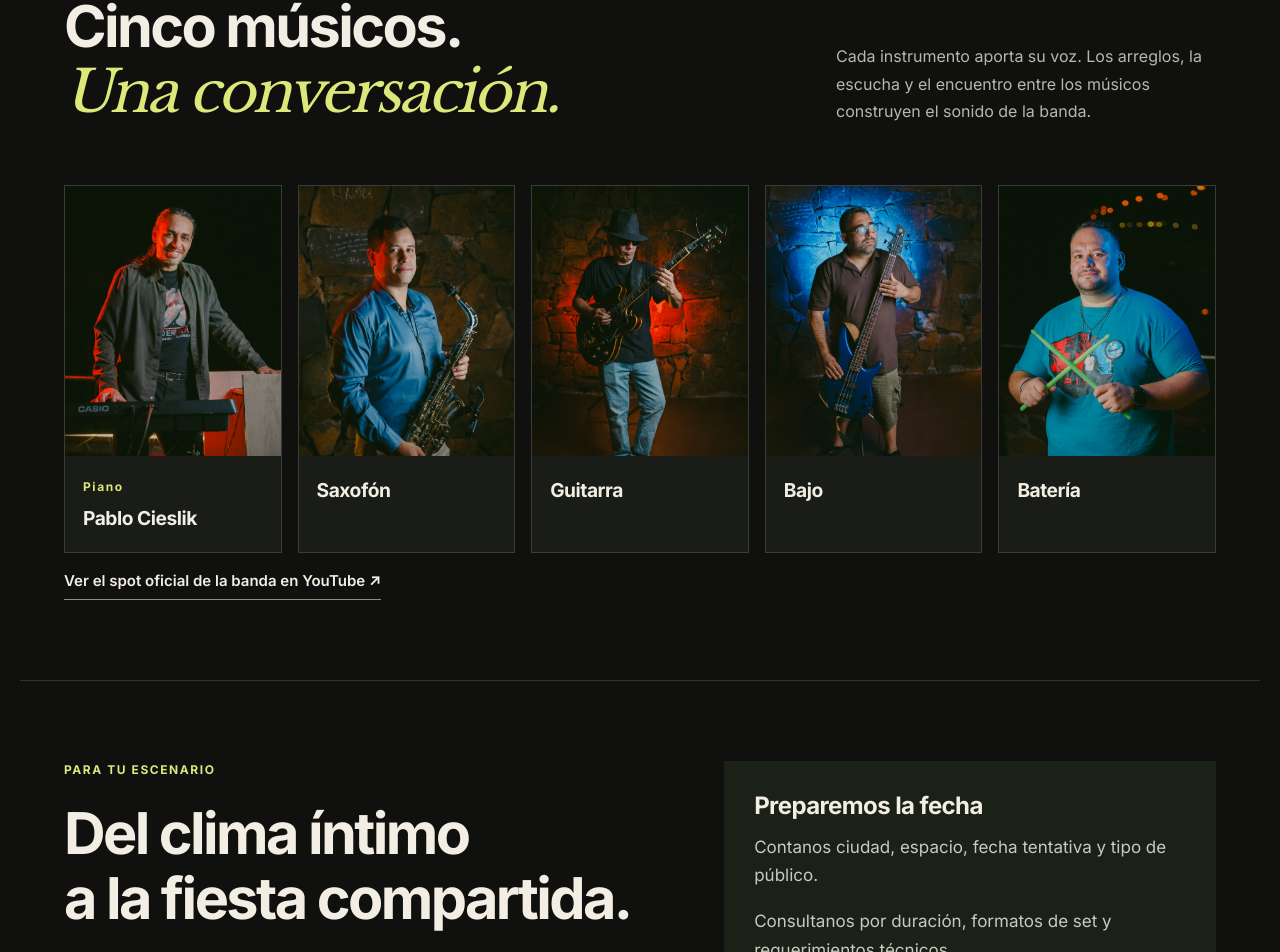
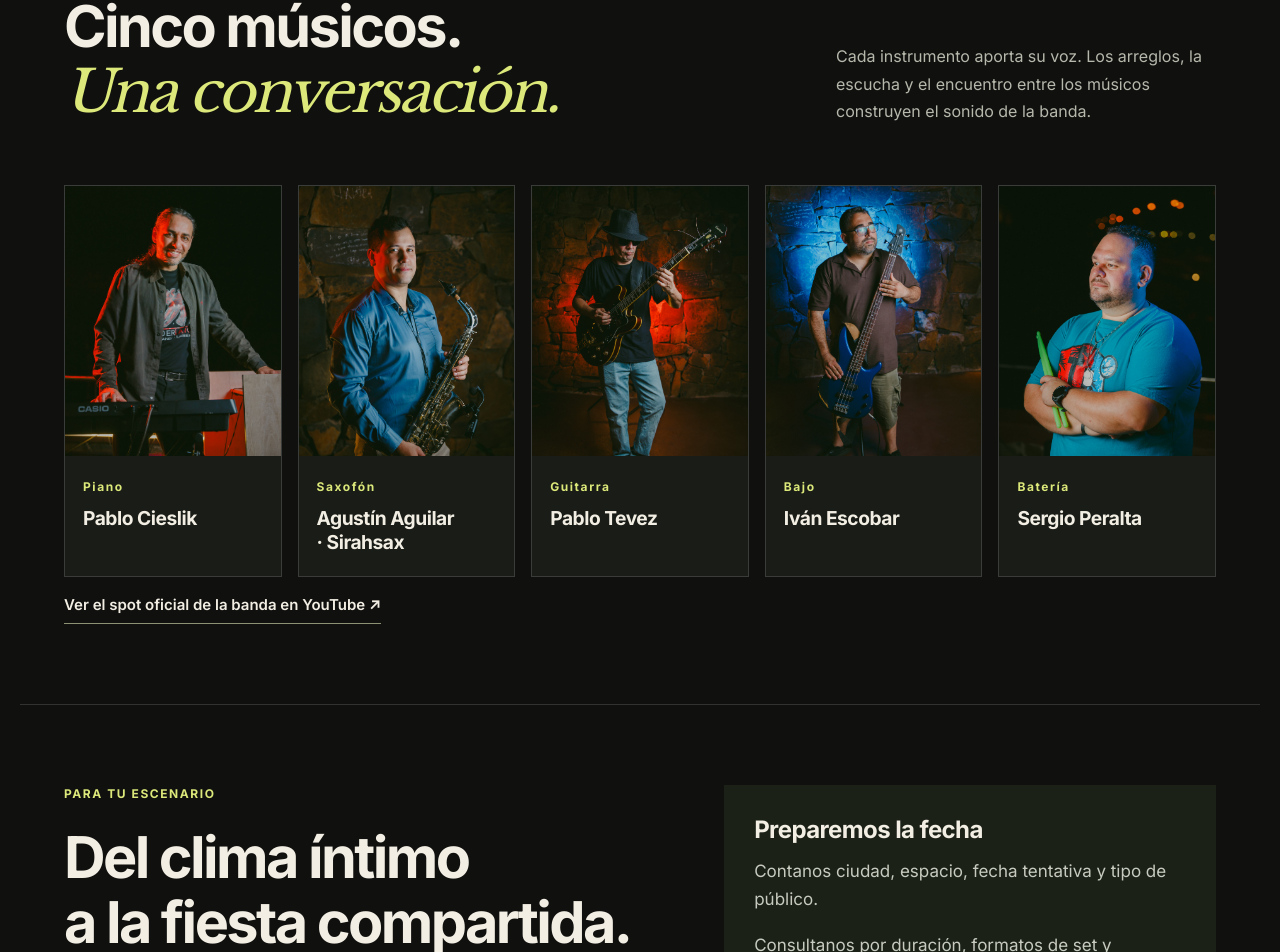
Before and after one commit to O-UnderTango-Club/UnderTangoWEBNextJS, a Next.js app: page /rave in a window 1280 px wide. Shown: the part 2127-3079 px from the top of the page. Built offline with nearby package versions, Linux system fonts and the light colour scheme.

Commit message:
Confirm band member names and select Sergio horizon portrait

```diff
--- a/app/rave/page.tsx
+++ b/app/rave/page.tsx
@@ -7,10 +7,10 @@ import musicians from "./musicians.module.css";
 
 const members = [
   { instrument: "Piano", name: "Pablo Cieslik", image: "piano", position: "56% center" },
-  { instrument: "Saxofón", name: null, image: "saxofon", position: "center 30%" },
-  { instrument: "Guitarra", name: null, image: "guitarra", position: "center 22%" },
-  { instrument: "Bajo", name: null, image: "bajo", position: "center 22%" },
-  { instrument: "Batería", name: null, image: "bateria", position: "center 30%" },
+  { instrument: "Saxofón", name: "Agustín Aguilar · Sirahsax", image: "saxofon", position: "center 30%" },
+  { instrument: "Guitarra", name: "Pablo Tevez", image: "guitarra", position: "center 22%" },
+  { instrument: "Bajo", name: "Iván Escobar", image: "bajo", position: "center 22%" },
+  { instrument: "Batería", name: "Sergio Peralta", image: "bateria-horizonte", position: "center 30%" },
 ];
 
 const formats = [
```
Also changed, not shown: public/images/band/bateria-horizonte.jpg (added).
